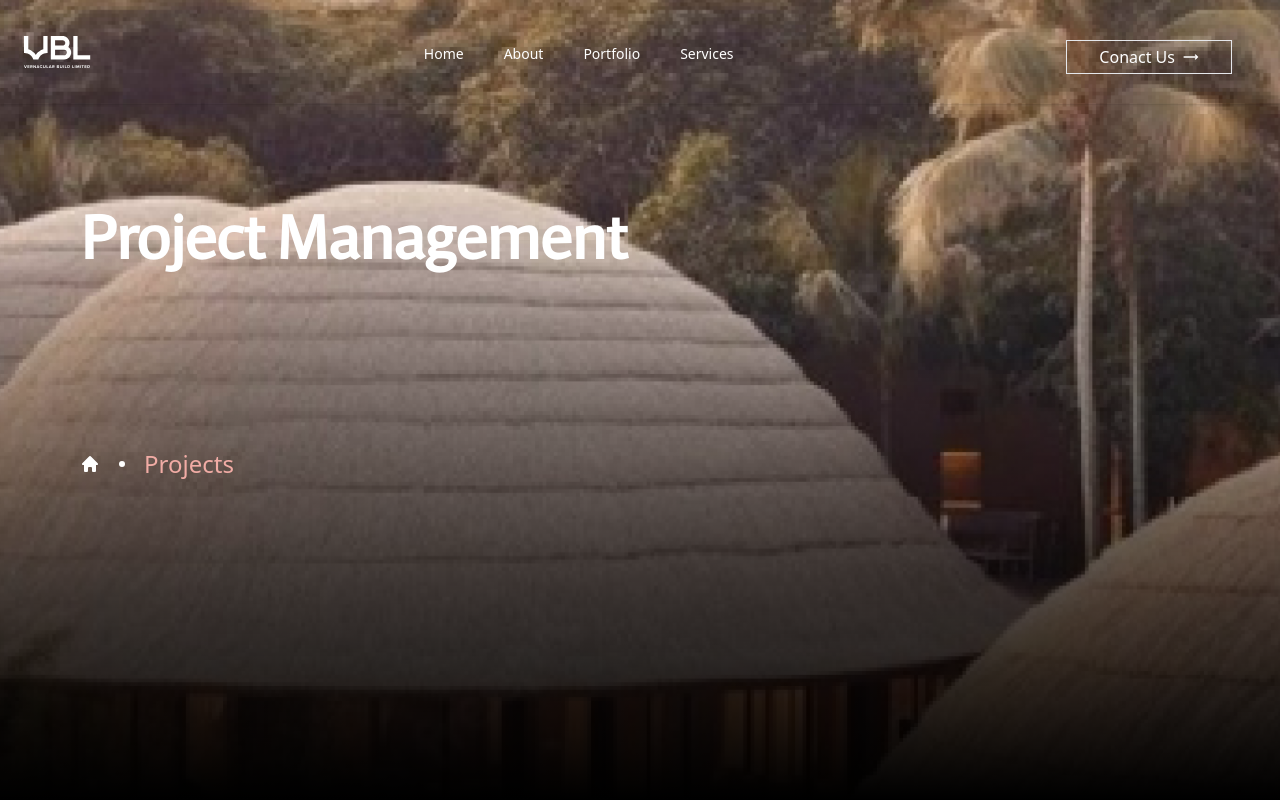
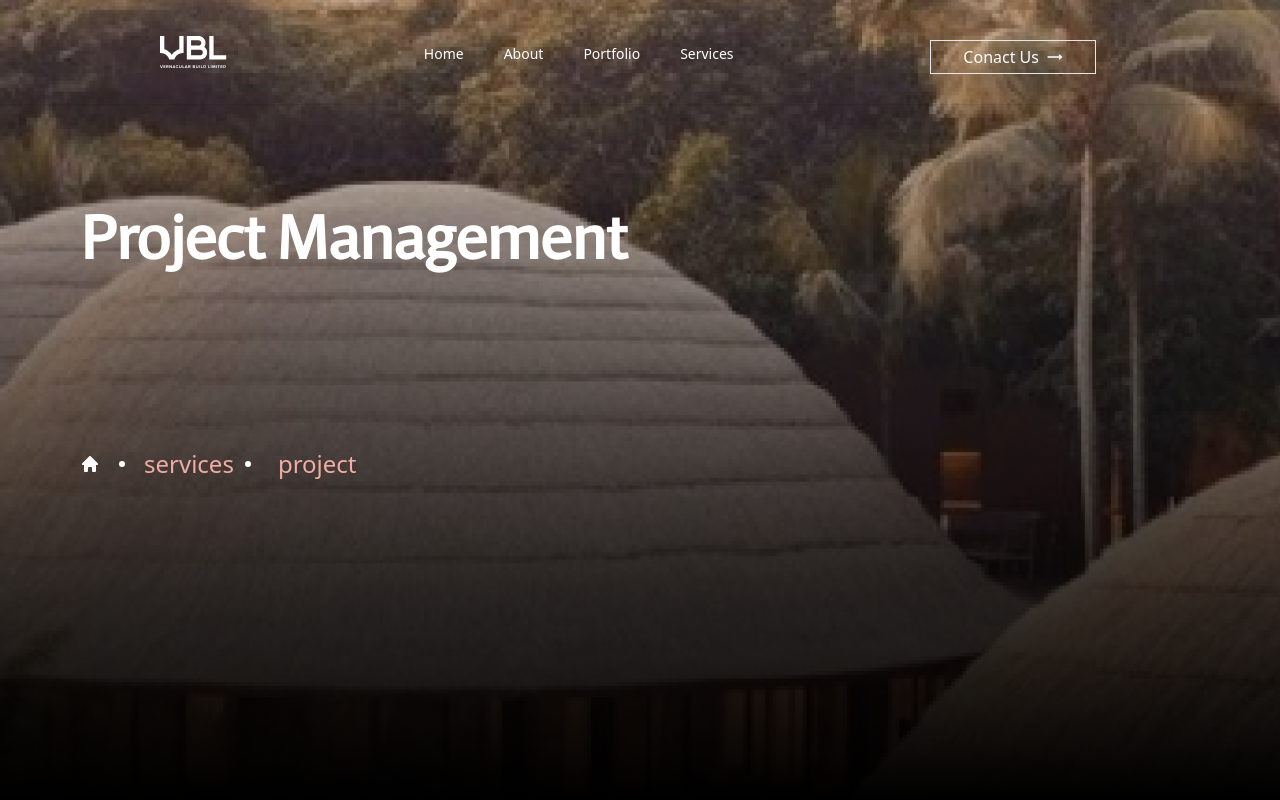
Before and after one commit to nafiuishaaq/project-portfolio, a React (Create React App) app: page /services/project in a window 1280 px wide. Shown: the top 800 px of the page. Built offline with nearby package versions, Linux system fonts and the light colour scheme.

Commit message:
fixed breadcrumb

```diff
--- a/src/components/Breadcrumb.jsx
+++ b/src/components/Breadcrumb.jsx
@@ -1,12 +1,13 @@
 import { HomeIcon } from "@heroicons/react/20/solid";
 import { GoDotFill } from "react-icons/go";
-
-const pages = [
-  { name: "Projects", href: "#", current: false },
-  //   { name: "Project Nero", href: "#", current: true },
-];
+import { useLocation } from "react-router-dom";
 
 export default function Breadcrumb() {
+  const location = useLocation();
+
+  const currentPage = location.pathname.split("/");
+  // console.log(currentPage);
+
   return (
     <nav
       aria-label="Breadcrumb"
@@ -21,23 +22,35 @@ export default function Breadcrumb() {
             </a>
           </div>
         </li>
-        {pages.map((page) => (
-          <li key={page.name}>
-            <div className="flex items-center">
+        <li>
+          <div className="flex items-center gap-2">
             <GoDotFill
               aria-hidden="true"
               className="h-3 w-3 flex-shrink-0 text-white"
             />
             <a
-                href={page.href}
-                aria-current={page.current ? "page" : undefined}
+              href="#"
+              className="ml-2 text-2xl font-medium text-[#F1ACA5] hover:text-gray-200"
+            >
+              {currentPage[1]}
+            </a>
+            {currentPage[2] && (
+              <>
+                <GoDotFill
+                  aria-hidden="true"
+                  className="h-3 w-3 flex-shrink-0 text-white"
+                />
+                <a
+                  href="#"
                   className="ml-4 text-2xl font-medium text-[#F1ACA5] hover:text-gray-200"
                 >
-                {page.name}
+                  {currentPage[2]}
                 </a>
+              </>
+            )}
           </div>
         </li>
-        ))}
+        {/* ))} */}
       </ol>
     </nav>
   );
--- a/src/components/Header.jsx
+++ b/src/components/Header.jsx
@@ -27,7 +27,7 @@ export default function Header({
 
   return (
     <Disclosure as="nav" className={`${bgColor} shadow`}>
-      <div className="mx-auto max-w-7xl sm:px-6 md:px-30 py-2 md:py-5">
+      <div className="mx-auto max-w-7xl sm:px-6 md:px-40 py-2 md:py-5">
         <div className="relative flex h-16 justify-between">
           <div className="absolute inset-y-0 left-0 flex items-center sm:hidden">
             {/* Mobile menu button */}
--- a/src/components/Hero.jsx
+++ b/src/components/Hero.jsx
@@ -47,7 +47,7 @@ const Hero = () => {
               background:
                 "linear-gradient(to bottom,  rgba(0, 0, 0, 0.05), #000000",
             }}
-            className="absolute bg-black bg-opacity-70 w-full h-[70%] bottom-0 z-1"
+            className="absolute bg-black bg-opacity-70 w-full h-[100%] bottom-0 z-1"
           ></div>
           <Header bgColor="bg-transparent" hoverText="text-red-300" />
 
--- a/src/pages/About.jsx
+++ b/src/pages/About.jsx
@@ -27,7 +27,7 @@ const About = () => {
             background:
               "linear-gradient(to bottom,  rgba(0, 0, 0, 0.05), #000000",
           }}
-          className="absolute bg-black bg-opacity-70 w-full h-[70%] bottom-0 z-1"
+          className="absolute bg-black bg-opacity-70 w-full h-[100%] bottom-0 z-1"
         ></div>
         <Header bgColor="bg-transparent" hoverText="text-red-300" />
 
--- a/src/pages/Home.jsx
+++ b/src/pages/Home.jsx
@@ -55,7 +55,7 @@ const Home = () => {
             background:
               "linear-gradient(to bottom,  rgba(0, 0, 0, 0.05), #000000",
           }}
-          className="absolute bg-black bg-opacity-70 w-full h-[70%] bottom-0 z-1"
+          className="absolute bg-black bg-opacity-70 w-full h-[100%] bottom-0 z-1"
         ></div>
         <h1 className="absolute text-5xl font-impara ml-[1rem] top-[22rem] sm:text-8xl md:text-7xl md:top-[30rem] md:w-full md:ml-[2rem] lg:text-6xl lg:ml-20 lg:top-[22rem] lg:w-3/5 lg:leading-[70px]  font-bold text-white">
           Embracing Tradition, Building the future.
```
Lines whose indentation alone changed are shown as unchanged.
